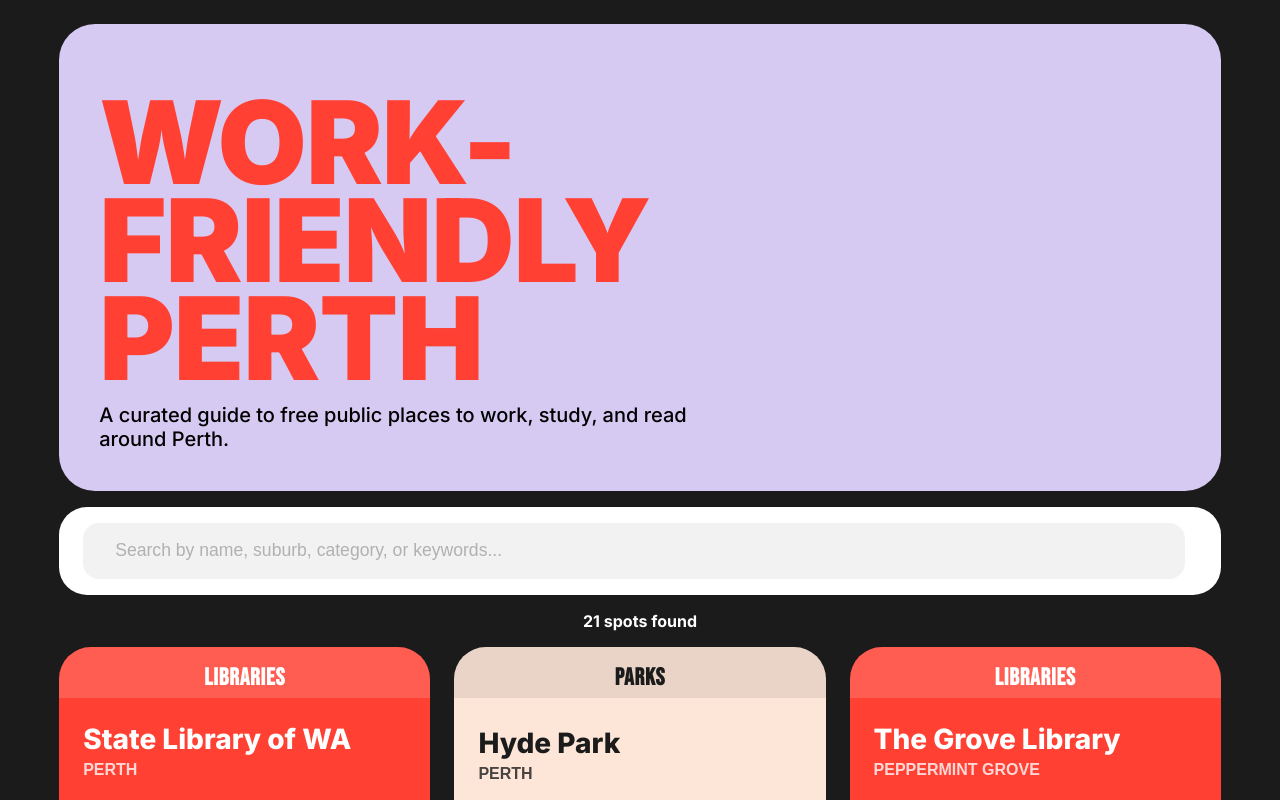
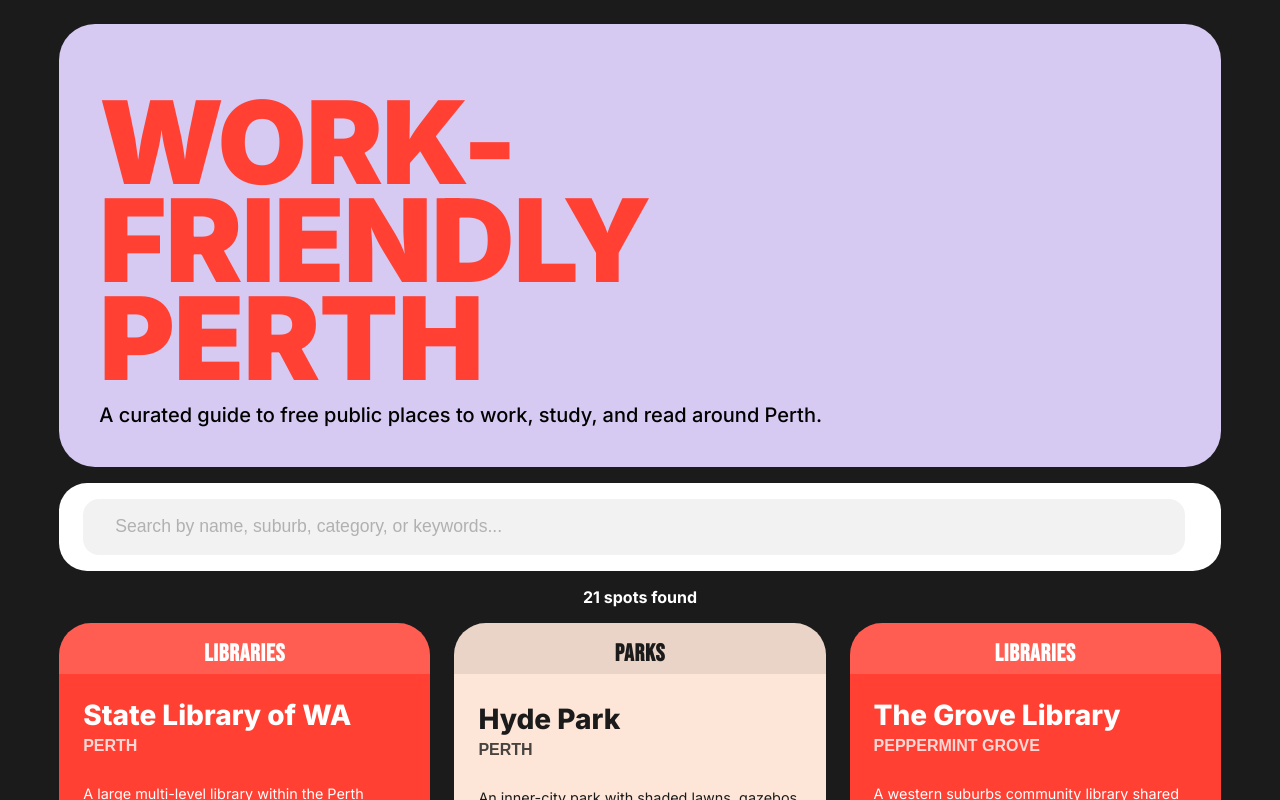
Before and after one commit to aliciabuelow/perth-workfriendly-app, a React (Vite) app in the folder react-app/: page / in a window 1280 px wide. Shown: the top 800 px of the page. Built offline with nearby package versions, Linux system fonts and the light colour scheme.

Commit message:
Adjust hero spacing

```diff
--- a/react-app/src/styles/Hero.css
+++ b/react-app/src/styles/Hero.css
@@ -21,7 +21,7 @@
 
 .hero-subheading {
     margin: 0;
-    max-width: 60%;
+    max-width: 75%;
     font-size: clamp(0.75rem, 3vw, 1.25rem);
     font-weight: 500;
 }
```
